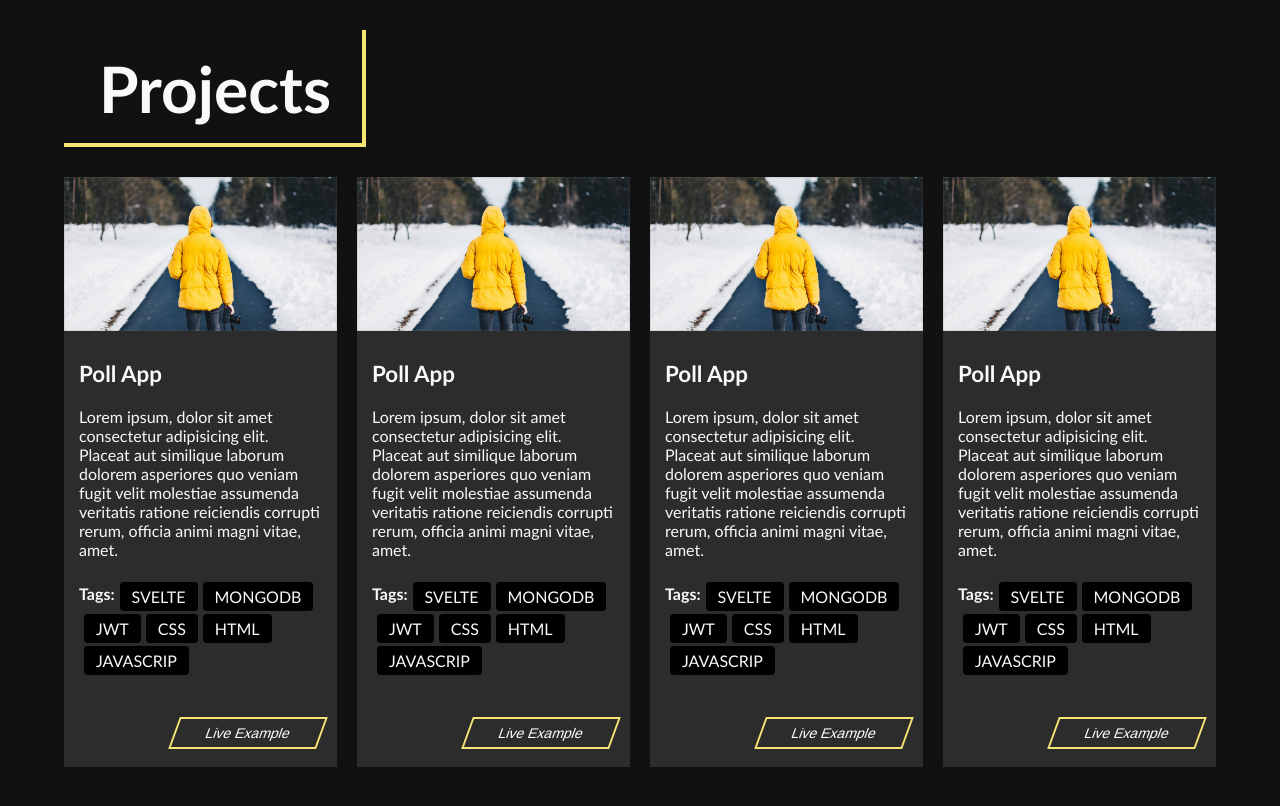
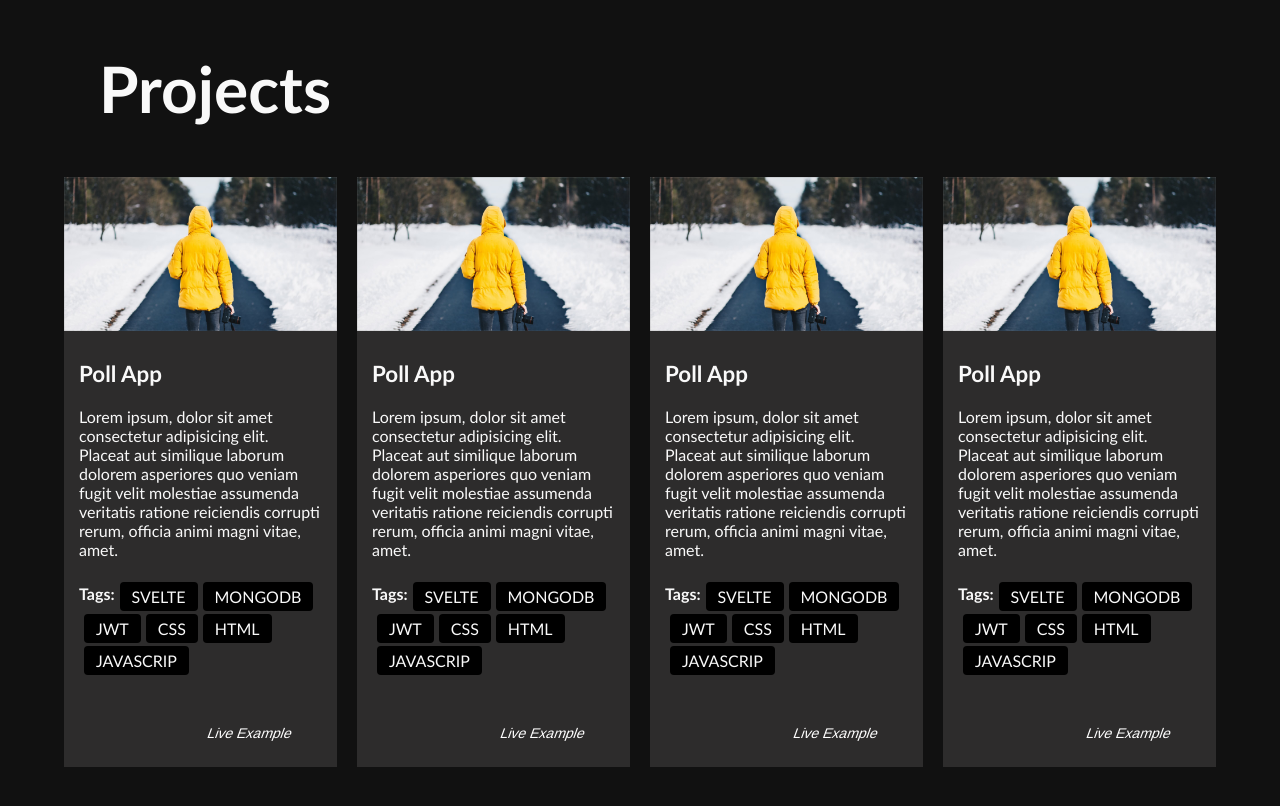
Before and after one commit to YordinsonPolar/porfolio2, a Svelte app: page / in a window 1280 px wide. Shown: the top 806 px of the page. Built offline with nearby package versions, Linux system fonts and the light colour scheme.

Commit message:
add: color variables

```diff
--- a/public/global.css
+++ b/public/global.css
@@ -12,7 +12,10 @@
 	--transition-delay: calc(var(--transition-time) / 2);
 	--line-delay: calc(var(--transition-time) * 1.4);
 	--line-volumen: 4px;
-	--primary: #f5e574;
+	--projects-color: #FF6464;
+	--about-color: #FFAC64;
+	--contact-color: #C164FF;
+	--form-color: #7272C7;
 }
 
 html, body {
```
